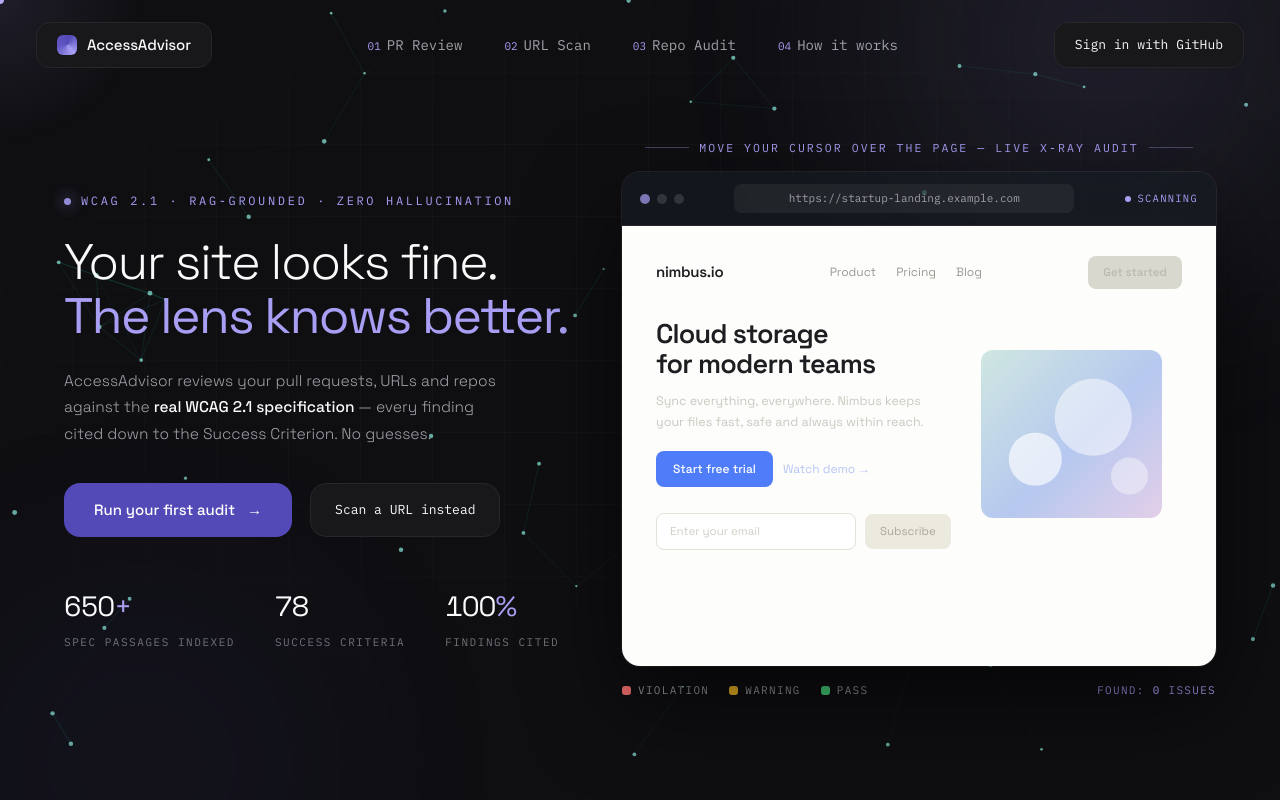
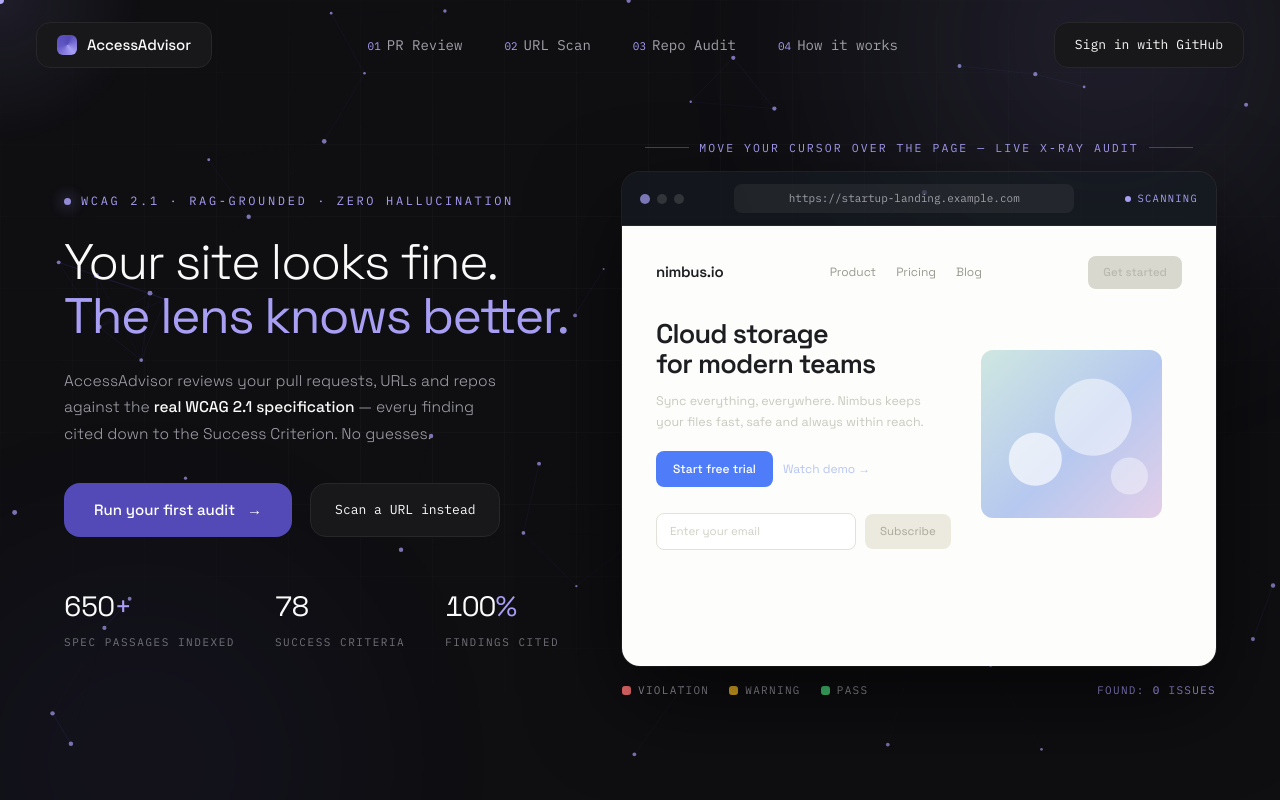
Before and after one commit to AryanSingh103/access-advisor, a Next.js app in the folder frontend/: page / in a window 1280 px wide. Shown: the top 800 px of the page. Built offline with nearby package versions, Linux system fonts and the light colour scheme.

Commit message:
fix(frontend): recolor SynapseField starfield to dashboard accent
Canvas particles/links were drawn with hardcoded teal RGB values that don't
track the CSS-variable retheme (canvas 2D context can't read CSS custom
properties). Hardcode the equivalent dashboard purple RGB instead.

```diff
--- a/frontend/src/components/landing/SynapseField.tsx
+++ b/frontend/src/components/landing/SynapseField.tsx
@@ -69,7 +69,7 @@ export function SynapseField() {
           const b = nodes[j];
           const d = Math.hypot(a.x - b.x, a.y - b.y);
           if (d < LINK) {
-            ctx.strokeStyle = `rgba(45, 212, 191, ${(1 - d / LINK) * 0.32})`;
+            ctx.strokeStyle = `rgba(83, 74, 183, ${(1 - d / LINK) * 0.32})`;
             ctx.lineWidth = 0.6;
             ctx.beginPath();
             ctx.moveTo(a.x, a.y);
@@ -79,7 +79,7 @@ export function SynapseField() {
         }
       }
       for (const n of nodes) {
-        ctx.fillStyle = "rgba(140, 235, 220, 0.7)";
+        ctx.fillStyle = "rgba(168, 159, 245, 0.7)";
         ctx.beginPath();
         ctx.arc(n.x, n.y, n.r, 0, Math.PI * 2);
         ctx.fill();
```
